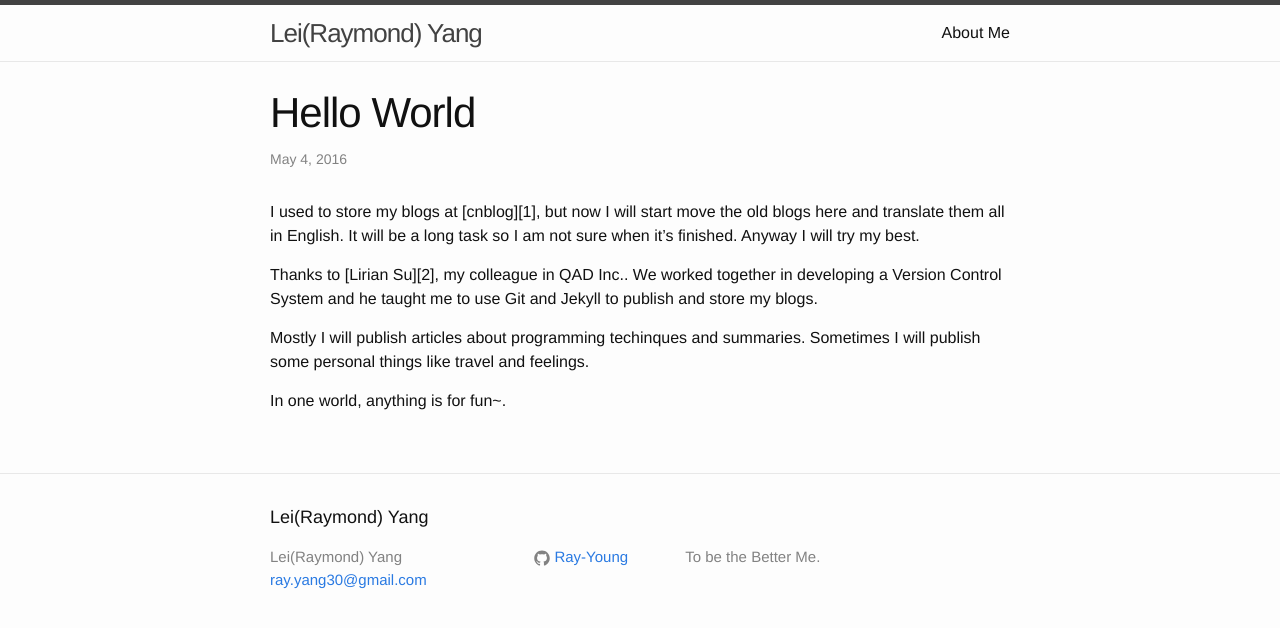
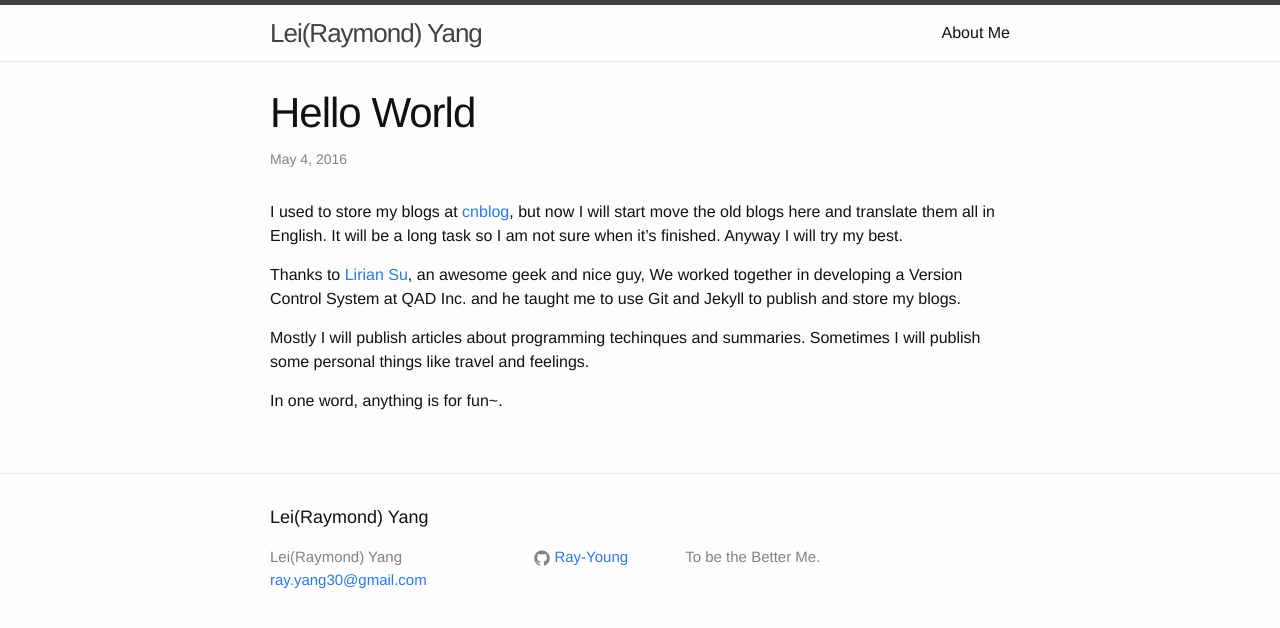
Before and after one commit to Ray-Young/ray-young.github.io, a Jekyll site: the page built from _posts/2016-05-04-my-first-blog.md, in a window 1280 px wide. Shown: the top 628 px of the page. Built offline with Jekyll 4.4.1, drawn with Linux system fonts in a browser that asks for light colours.

Commit message:
add links at first blog

```diff
--- a/_posts/2016-05-04-my-first-blog.md
+++ b/_posts/2016-05-04-my-first-blog.md
@@ -8,8 +8,11 @@ comment:   true
 
 I used to store my blogs at [cnblog][1], but now I will start move the old blogs here and translate them all in English. It will be a long task so I am not sure when it's finished. Anyway I will try my best.
 
-Thanks to [Lirian Su][2], my colleague in QAD Inc.. We worked together in developing a Version Control System and he taught me to use Git and Jekyll to publish and store my blogs.
+Thanks to [Lirian Su][2], an awesome geek and nice guy, We worked together in developing a Version Control System at QAD Inc. and he taught me to use Git and Jekyll to publish and store my blogs.
 
 Mostly I will publish articles about programming techinques and summaries. Sometimes I will publish some personal things like travel and feelings.
 
-In one world, anything is for fun~.
+In one word, anything is for fun~.
+
+[1]: http://www.cnblogs.com/Raymond-Yang/
+[2]: http://www.liriansu.com/
```
